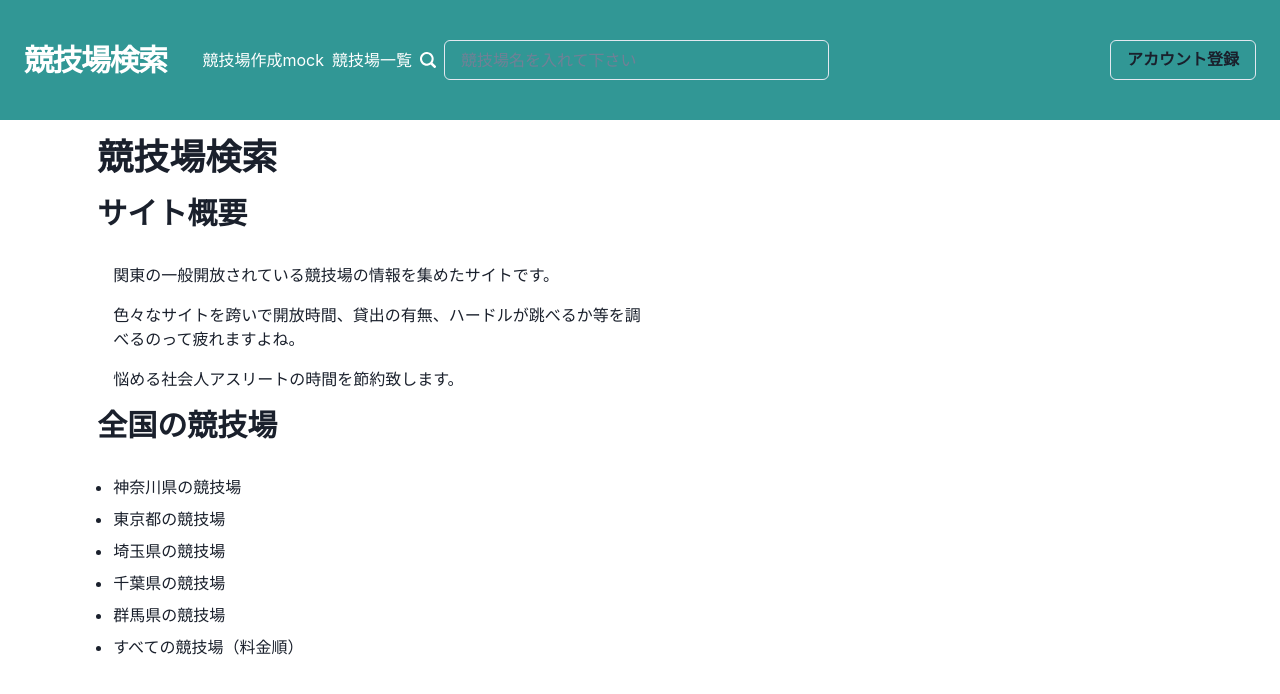
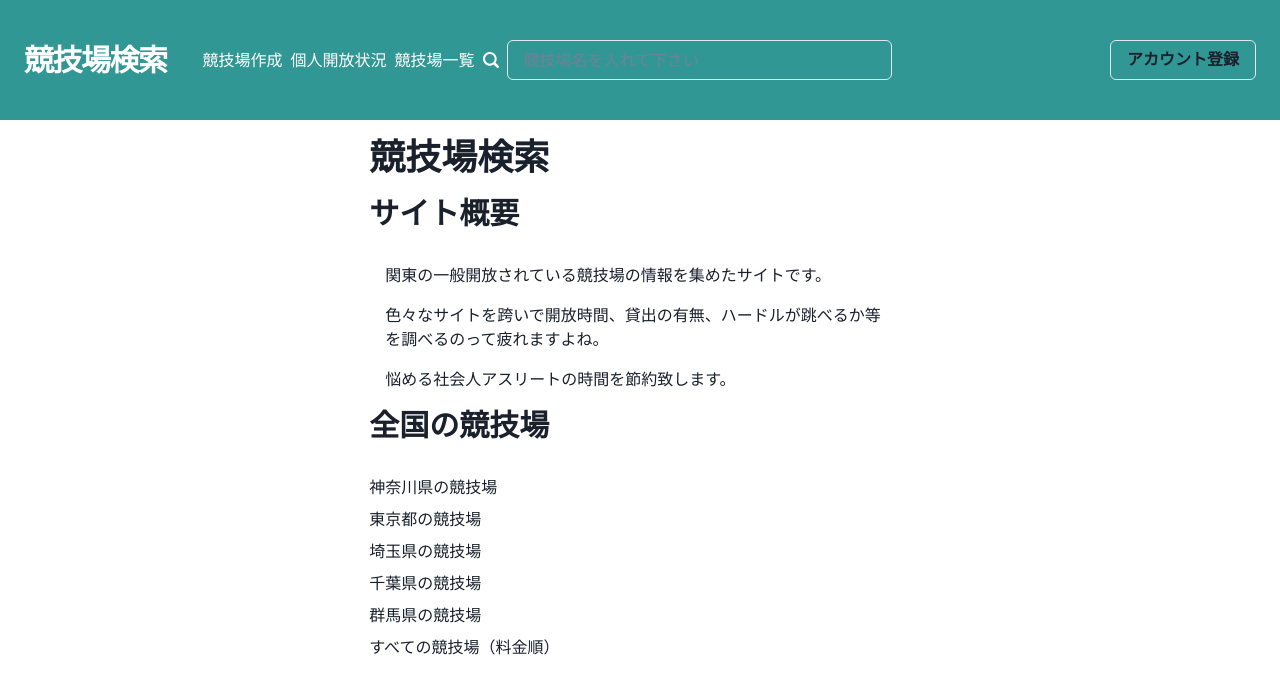
Before and after one commit to subaru-hello/TracksForPrivateAthleteDB, a React (Vite) app: page / in a window 1280 px wide. Shown: the top 694 px of the page. Built offline with nearby package versions, Linux system fonts and the light colour scheme.

Commit message:
add 個人開放情報 to Header

```diff
--- a/src/components/organisms/HeaderLinks.tsx
+++ b/src/components/organisms/HeaderLinks.tsx
@@ -50,7 +50,8 @@ const HeaderLinks: FC = (props) => {
         p={4}
         mt={{ base: 4, md: 0 }}
       >
-        <Link to="/mock/new">競技場作成mock</Link>
+        <Link to="/mock/new">競技場作成</Link>
+        <Link to="/tracks/kanagawa/calender">個人開放状況</Link>
         <Link to="/tracks">競技場一覧</Link>
         <Search2Icon />
         <Input
--- a/src/components/organisms/TrackIndex.tsx
+++ b/src/components/organisms/TrackIndex.tsx
@@ -1,6 +1,6 @@
 import type { FC } from 'react';
 import { Link } from 'react-router-dom';
-import { Box, Heading, ListItem, UnorderedList } from '@chakra-ui/react';
+import { Box, Heading, ListItem, List } from '@chakra-ui/react';
 import type { Prefecture } from 'domains';
 
 type Props = { prefectures: Prefecture[]; my?: number | string };
@@ -11,7 +11,7 @@ const TrackIndex: FC<Props> = ({ prefectures, my = 0 }) => {
       <Heading as="h2" size="lg">
         全国の競技場
       </Heading>
-      <UnorderedList mt={8} spacing={2}>
+      <List mt={8} spacing={2}>
         {prefectures.map((prefecture) => (
           <ListItem key={prefecture.id}>
             <Link to={`/tracks/${prefecture.id}`}>
@@ -22,7 +22,7 @@ const TrackIndex: FC<Props> = ({ prefectures, my = 0 }) => {
         <ListItem>
           <Link to={`/tracks`}>すべての競技場（料金順）</Link>
         </ListItem>
-      </UnorderedList>
+      </List>
     </Box>
   );
 };
--- a/src/components/templates/Home.tsx
+++ b/src/components/templates/Home.tsx
@@ -8,7 +8,7 @@ import SiteOutline from 'components/organisms/SiteOutline';
 const title = '競技場検索';
 
 const Home: FC = () => (
-  <Box maxW="3xl">
+  <Container centerContent={true}>
     <Helmet>
       <title>{title}</title>
     </Helmet>
@@ -19,7 +19,7 @@ const Home: FC = () => (
       <SiteOutline my={10} />
       <TrackIndex prefectures={prefectureData} />
     </Container>
-  </Box>
+  </Container>
 );
 
 export default Home;
```
